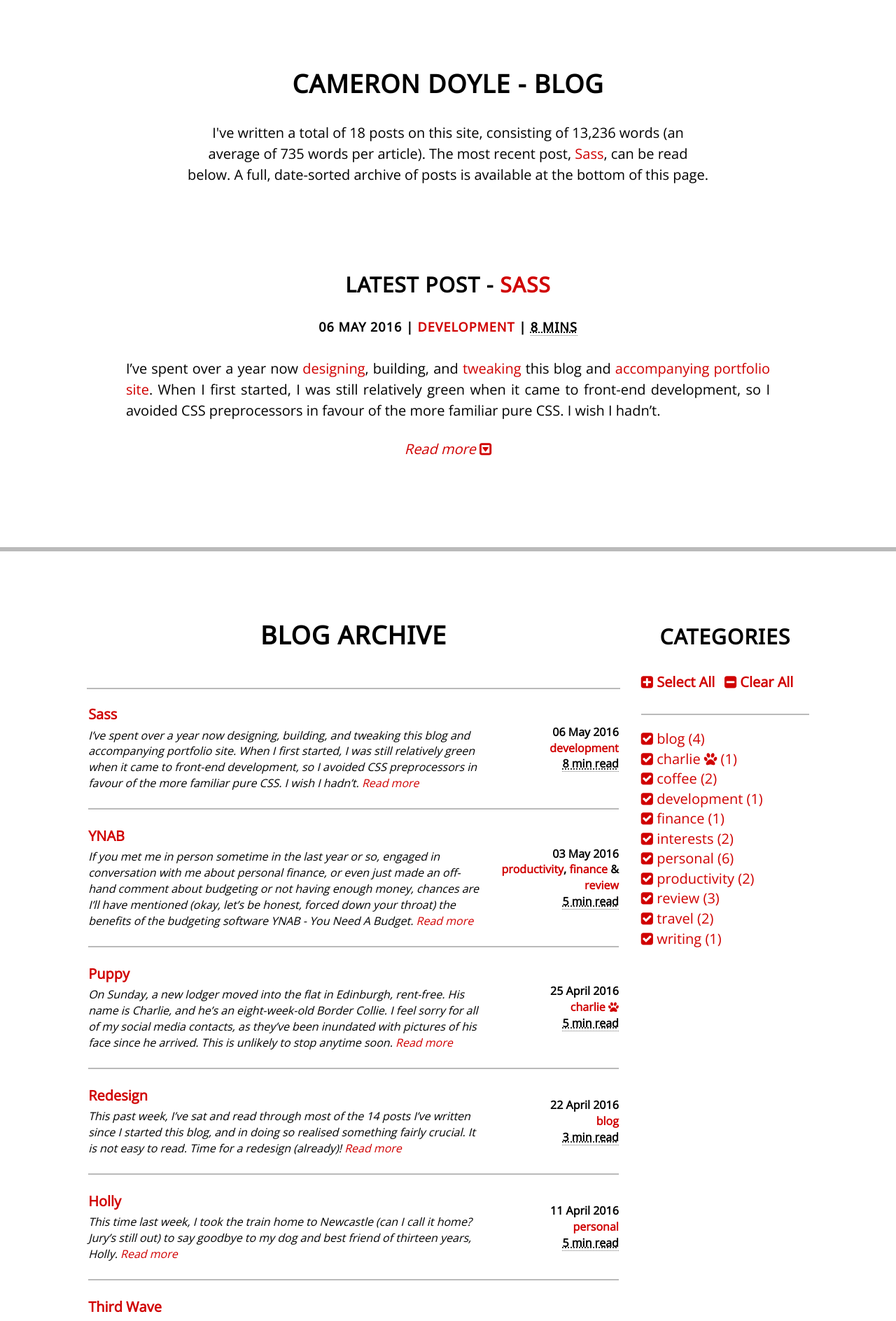
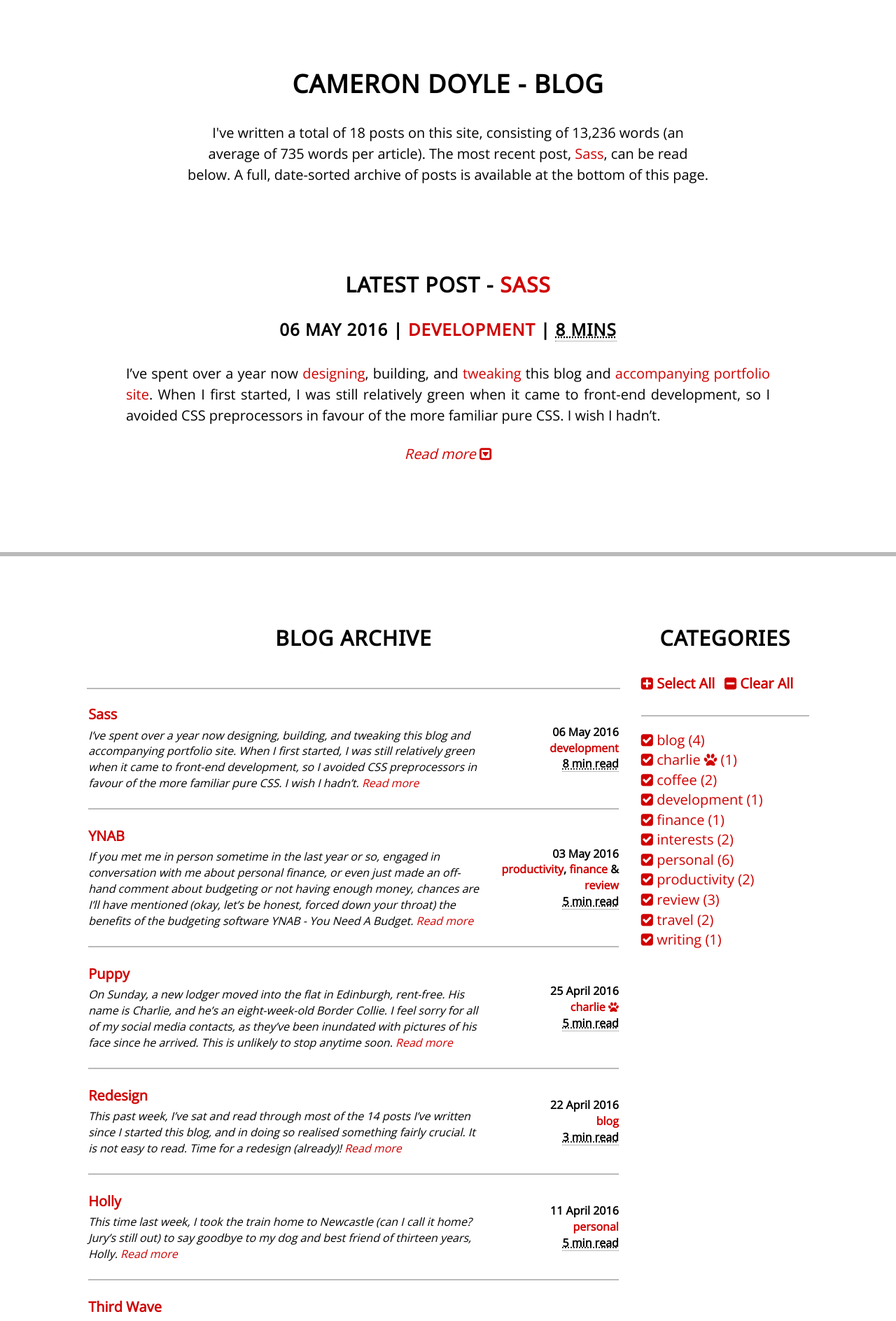
Before and after one commit to CameronD17/blog, a Jekyll site: the page built from index.html, in a window 1280 px wide. Shown: the top 1888 px of the page at 70% size. Built offline with Jekyll 4.4.1, drawn with Linux system fonts in a browser that asks for light colours; nearby versions of some CDN libraries; comment, search, counter and statistics services are not loaded.

Commit message:
Improved HTML validity

```diff
--- a/_includes/footer.html
+++ b/_includes/footer.html
@@ -29,9 +29,9 @@
         {% if page.url == site.baseurl %}
         <script src="https://cdnjs.cloudflare.com/ajax/libs/jquery/3.0.0-alpha1/jquery.min.js"></script>
         <script src="https://cdnjs.cloudflare.com/ajax/libs/jquery-easing/1.3/jquery.easing.min.js"></script>
-        {% endif %}
         <script src="https://maxcdn.bootstrapcdn.com/bootstrap/3.3.5/js/bootstrap.min.js"></script>
         <script src="{{ 'assets/js/main.js' | prepend: site.baseurl }}"></script>
+        {% endif %}
         {% if page.custom_js %}{% for js_file in page.custom_js %}{% if js_file == "instagram" %}<script async defer src="//platform.instagram.com/en_US/embeds.js"></script>{% else %}<script src="/assets/js/{{ js_file }}.js"></script>{% endif %}{% endfor %}{% endif %}
 
         <script>
--- a/index.html
+++ b/index.html
@@ -54,11 +54,11 @@
                 {% for post in site.posts limit:1 %}
                     {% assign wordcount = post.content | number_of_words %}
                     <h2>Latest Post - <a href="{{ post.url }}">{{ post.title }}</a></h2>
-                    <h4>{{ post.date | date: "%d %B %Y" }} |
+                    <h3>{{ post.date | date: "%d %B %Y" }} |
                     {% for tag in post.tags %}
                         <a class="archive-filter #{{ tag }} page-scroll" href="#blog-archive">{{tag}}{% if tag == "charlie" %} <i class="fa fa-paw fa-fw"></i>{% endif %}</a>
                         {% unless post.tags.size == 1 %}{% if forloop.rindex0 == 1 %} &{% elsif forloop.last == false %}, {% endif %}{% endunless %}
-                    {% endfor %} | <abbr title="{{ post.content | number_of_words }} words">{{ wordcount | divided_by: 200 | plus: 1 }} min{% if wordcount > 200 %}s{% endif %}</abbr></h4>
+                    {% endfor %} | <abbr title="{{ post.content | number_of_words }} words">{{ wordcount | divided_by: 200 | plus: 1 }} min{% if wordcount > 200 %}s{% endif %}</abbr></h3>
                     {{ post.excerpt }}
                     <p class="post-read-more">
                         <a class="read-more" data-toggle="collapse" data-target="#post-expand" aria-expanded="false" aria-controls="post-expand"><span>Read more&nbsp;</span><i class="fa fa-toggle-down"></i></a>
@@ -76,7 +76,7 @@
         <div class="row archive">
             <div class="col-lg-10 col-lg-offset-1">
                 <div class="col-lg-9 archive-left-side">
-                <h1>Blog Archive</h1>
+                <h2>Blog Archive</h2>
                 <div class="post-divider"></div>
                     <table id="no-blog-posts" class="table posts hidden">
                         <tbody>
@@ -98,12 +98,12 @@
                                 <tr class="blog-teaser">
                                     <td class="blog-teaser-title"><a href="{{ post.url }}">{{ post.title }}</a></td>
                                     <td rowspan="2" class="blog-teaser-date">
-                                        {{ post.date | date: "%d %B %Y" }}<br \>
+                                        {{ post.date | date: "%d %B %Y" }}<br>
                                         <span class="blog-teaser-tag">
                                         {% for tag in post.tags %}
                                             <a class="archive-filter #{{ tag }} page-scroll" href="#blog-archive">{{ tag }}{% if tag == "charlie" %} <i class="fa fa-paw fa-fw"></i>{% endif %}</a>{% unless post.tags.size == 1 %}{% if forloop.rindex0 == 1 %} &{% elsif forloop.last == false %}, {% endif %}{% endunless %}
                                         {% endfor %}
-                                        </span><br \>
+                                        </span><br>
                                         <span class="blog-teaser-wordcount">
                                             <abbr title="{{ post.content | number_of_words }} words">{{ wordcount | divided_by: 200 | plus: 1 }} min read</abbr>
                                         </span>
```
